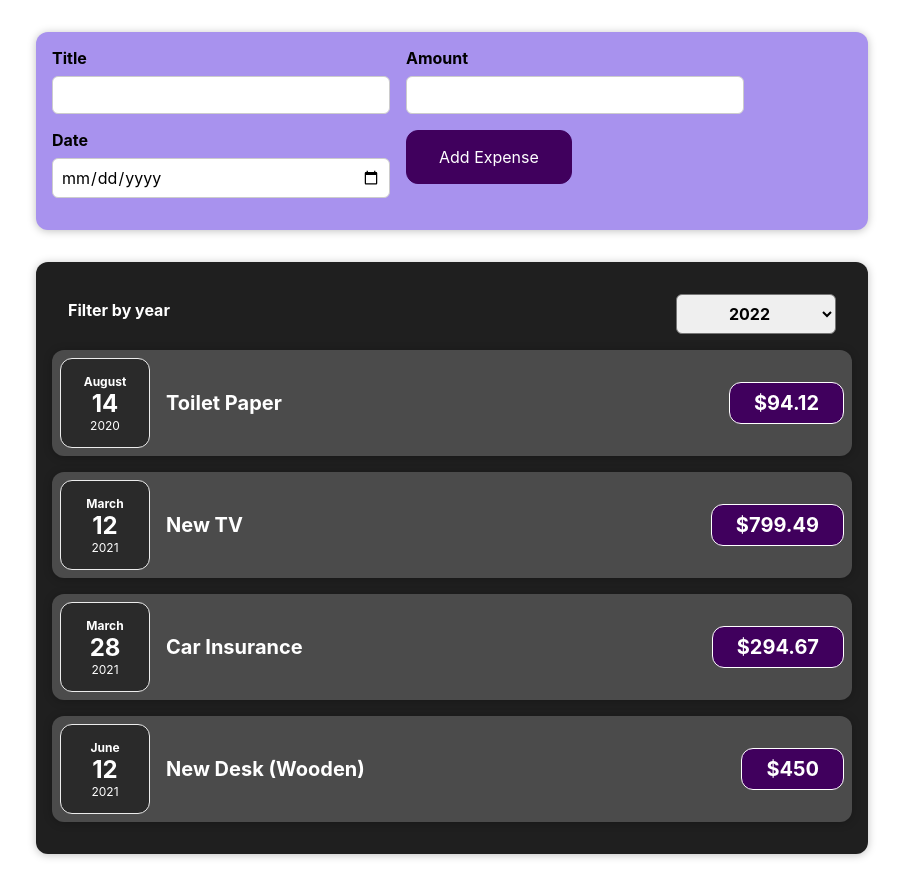
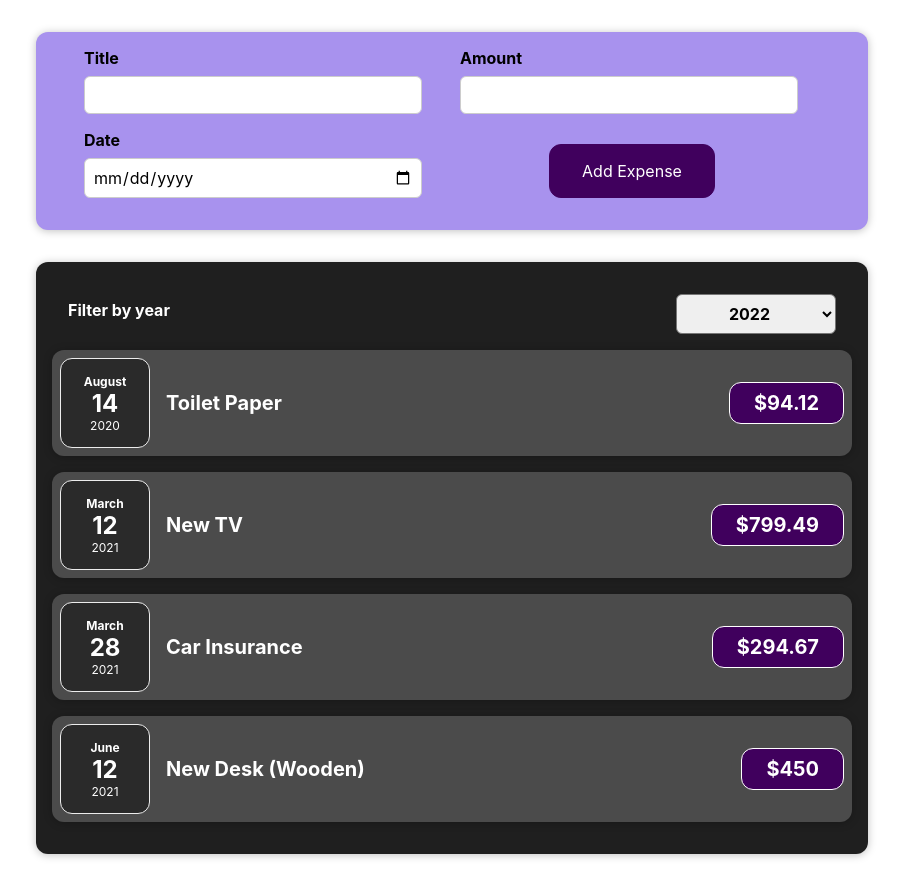
Before and after one commit to kvo189/React-Expenses-Tracker-Project, a React (Create React App) app: page / in a window 1280 px wide. Shown: the whole page, without its empty margins (188-1091 px from the left). Built offline with nearby package versions, Linux system fonts and the light colour scheme.

Commit message:
Edit ExpenseForm css

```diff
--- a/src/components/NewExpense/ExpenseForm.css
+++ b/src/components/NewExpense/ExpenseForm.css
@@ -1,6 +1,7 @@
 .new-expense__controls {
   display: flex;
   flex-wrap: wrap;
+  justify-content: center ;
   gap: 1rem;
   margin-bottom: 1rem;
   text-align: left;
@@ -21,6 +22,12 @@
   max-width: 100%;
 }
 
+.new-expense__control{
+  flex-basis: 45%;
+}
+
 .new-expense__actions {
-  text-align: right;
+  flex-basis: 45%;
+  align-self: flex-end;
+  text-align: center;
 }
```
